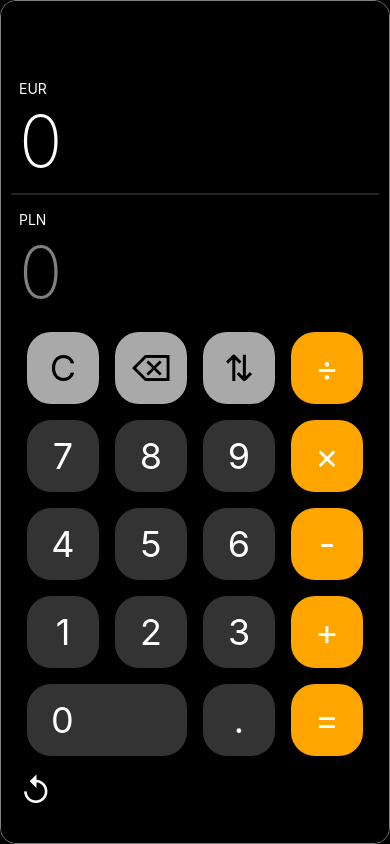
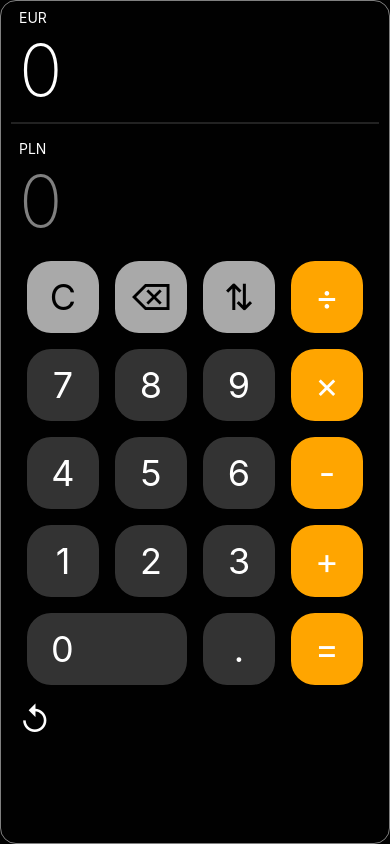
Before and after one commit to begiedz/currency-calculator, a React Native app: screen / in a window 390 px wide. Built offline with nearby package versions, Linux system fonts and the light colour scheme; no server answers.

Commit message:
update styles and RateView styles

```diff
--- a/components/RateView.tsx
+++ b/components/RateView.tsx
@@ -32,8 +32,7 @@ const RateView = () => {
 
   return (
     <View style={rateStyles.rateView}>
-      <TouchableOpacity style={rateStyles.getRate} onPress={() => fetchData
-        (baseCode, targetCode)}>
+      <TouchableOpacity onPress={() => fetchData(baseCode, targetCode)}>
         <Text style={rateStyles.getRateButton}>↺</Text>
       </TouchableOpacity>
       {!!rate &&
@@ -42,6 +41,7 @@ const RateView = () => {
           <Text style={rateStyles.rateAmmount}>1 {baseCode} = {rate.toFixed(2)} {targetCode}</Text>
         </View>
       }
+      <View style={{ width: 32, height: 32 }} />
     </View>
   )
 }
--- a/navigation/CalculatorStack.tsx
+++ b/navigation/CalculatorStack.tsx
@@ -15,7 +15,7 @@ const Calculator = () => {
   const navigation = useNavigation();
 
   return (
-    <SafeAreaView style={[styles.backGround, utilStyles.androidSafeArea, Platform.OS === 'web' ? styles.webBackGround : null]}>
+    <SafeAreaView style={[styles.background, utilStyles.androidSafeArea, Platform.OS === 'web' ? styles.webBackground : null]}>
       <StatusBar style="light" />
       <Display navigation={navigation} />
       <Numpad />
--- a/styles/Styles.tsx
+++ b/styles/Styles.tsx
@@ -1,4 +1,4 @@
-import { Platform, StatusBar, StyleSheet } from "react-native";
+import { Platform, StatusBar, StyleSheet, Dimensions } from "react-native";
 
 export const displayStyles = StyleSheet.create({
   display: {
@@ -108,13 +108,10 @@ export const numpadStyles = StyleSheet.create({
 })
 export const rateStyles = StyleSheet.create({
   rateView: {
-    position: 'relative',
-    width: '100%',
-  },
-
-  getRate: {
-    position: 'absolute',
-    left: '5%'
+    width: Dimensions.get('window').width * 0.9,
+    display: 'flex',
+    justifyContent: 'space-between',
+    flexDirection: 'row'
   },
 
   getRateButton: {
@@ -123,8 +120,8 @@ export const rateStyles = StyleSheet.create({
   },
 
   rate: {
-    position: 'absolute',
-    alignSelf: 'center',
+    display: 'flex',
+    alignItems: 'center'
   },
 
   rateAmmount: {
@@ -141,16 +138,15 @@ export const utilStyles = StyleSheet.create({
   }
 })
 export const styles = StyleSheet.create({
-  backGround: {
+  background: {
     height: '100%',
     width: '100%',
-    backgroundColor: 'black',
     display: 'flex',
     alignItems: 'center',
-    justifyContent: 'center',
+    justifyContent: 'flex-start',
 
   },
-  webBackGround: {
+  webBackground: {
     maxWidth: 1080,
     borderWidth: 1,
     borderRadius: 16,
```
